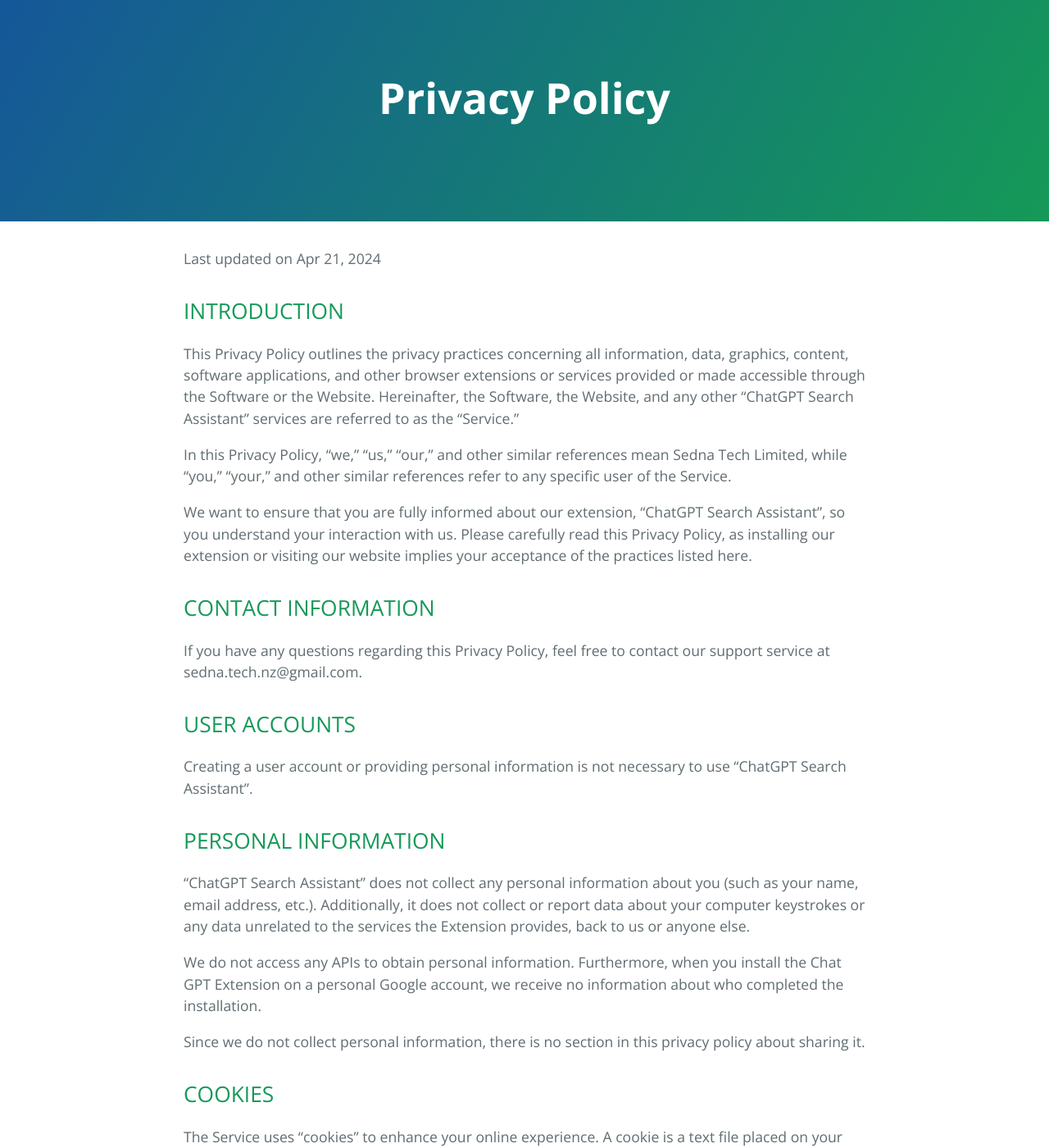
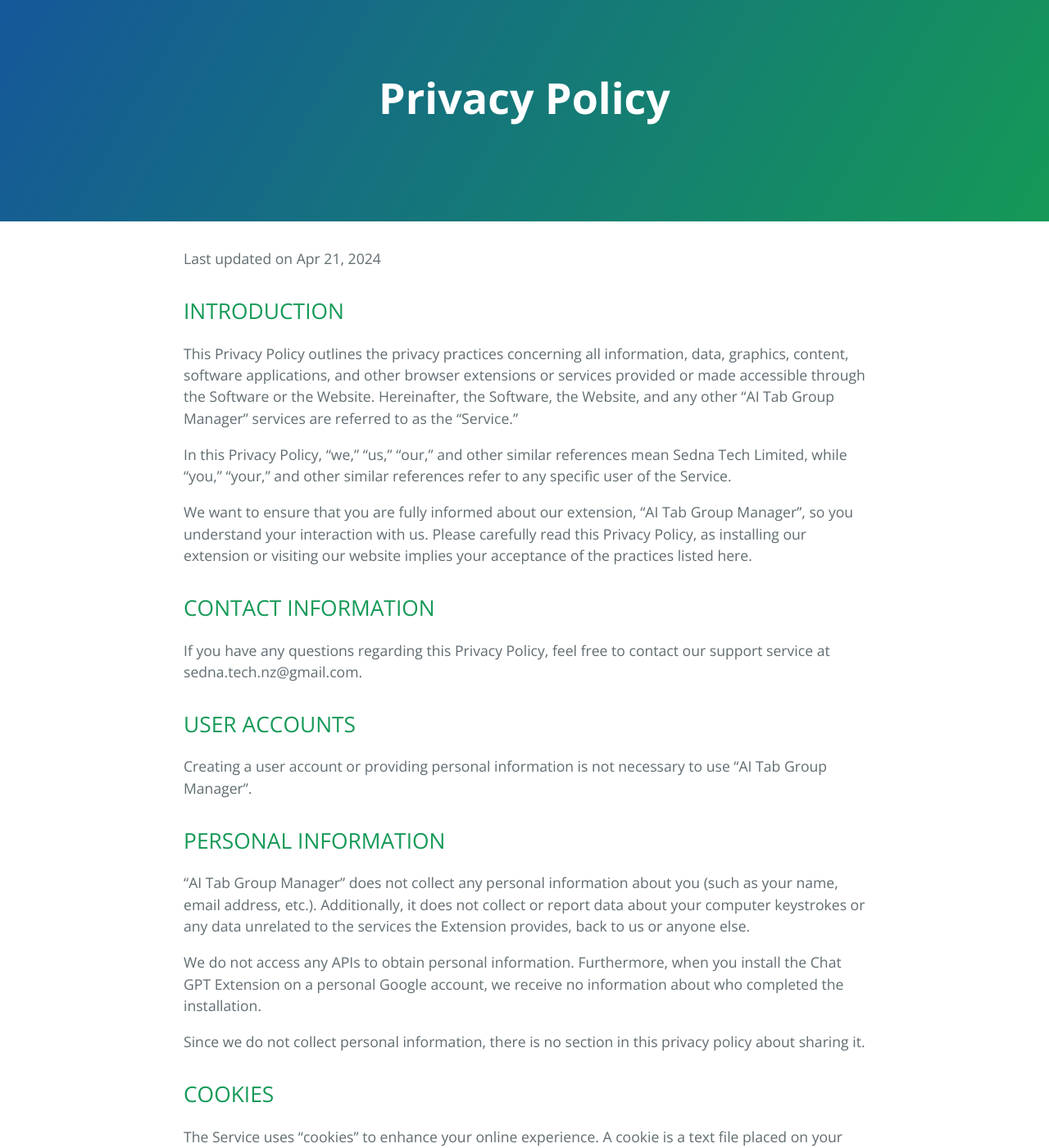
Before and after one commit to sedna-tech/aliexpress-coupons-finder, a Jekyll site: the page built from privacy-policy.md, in a window 1280 px wide and 1400 px high. Shown: the whole window at 82% size. Built offline with Jekyll 4.4.1, drawn with Linux system fonts in a browser that asks for light colours; the repository's description, which GitHub fills in, is left out; some of the changed text lies outside the part shown.

Commit message:
feat: replace title for AI Tab Group Manager

```diff
--- a/privacy-policy.md
+++ b/privacy-policy.md
@@ -8,11 +8,11 @@ Last updated on Apr 21, 2024
 
 ## INTRODUCTION
 
-This Privacy Policy outlines the privacy practices concerning all information, data, graphics, content, software applications, and other browser extensions or services provided or made accessible through the Software or the Website. Hereinafter, the Software, the Website, and any other “ChatGPT Search Assistant” services are referred to as the “Service.”
+This Privacy Policy outlines the privacy practices concerning all information, data, graphics, content, software applications, and other browser extensions or services provided or made accessible through the Software or the Website. Hereinafter, the Software, the Website, and any other “AI Tab Group Manager” services are referred to as the “Service.”
 
 In this Privacy Policy, “we,” “us,” “our,” and other similar references mean Sedna Tech Limited, while “you,” “your,” and other similar references refer to any specific user of the Service.
 
-We want to ensure that you are fully informed about our extension, “ChatGPT Search Assistant”, so you understand your interaction with us. Please carefully read this Privacy Policy, as installing our extension or visiting our website implies your acceptance of the practices listed here.
+We want to ensure that you are fully informed about our extension, “AI Tab Group Manager”, so you understand your interaction with us. Please carefully read this Privacy Policy, as installing our extension or visiting our website implies your acceptance of the practices listed here.
 
 ## CONTACT INFORMATION
 
@@ -20,11 +20,11 @@ If you have any questions regarding this Privacy Policy, feel free to contact ou
 
 ## USER ACCOUNTS
 
-Creating a user account or providing personal information is not necessary to use “ChatGPT Search Assistant”.
+Creating a user account or providing personal information is not necessary to use “AI Tab Group Manager”.
 
 ## PERSONAL INFORMATION
 
-“ChatGPT Search Assistant” does not collect any personal information about you (such as your name, email address, etc.). Additionally, it does not collect or report data about your computer keystrokes or any data unrelated to the services the Extension provides, back to us or anyone else.
+“AI Tab Group Manager” does not collect any personal information about you (such as your name, email address, etc.). Additionally, it does not collect or report data about your computer keystrokes or any data unrelated to the services the Extension provides, back to us or anyone else.
 
 We do not access any APIs to obtain personal information. Furthermore, when you install the Chat GPT Extension on a personal Google account, we receive no information about who completed the installation.
 
@@ -38,7 +38,7 @@ Most web browsers automatically accept cookies, but you can typically adjust you
 
 ## DATA
 
-“ChatGPT Search Assistant” uses local storage to save the user’s settings. All data are stored offline in your browser.
+“AI Tab Group Manager” uses local storage to save the user’s settings. All data are stored offline in your browser.
 
 To enable us to provide you with new powerful ChatGPT features, we need your permission to access the following information:
 
@@ -55,7 +55,7 @@ We prioritize the protection of children while using the internet. We believe pa
 
 ## CHANGES TO THIS PRIVACY POLICY
 
-“ChatGPT Search Assistant” reserves the right to update this privacy policy at any time. When we do, we will update the date at the bottom of this page and send you an email.
+“AI Tab Group Manager” reserves the right to update this privacy policy at any time. When we do, we will update the date at the bottom of this page and send you an email.
 
 We encourage users to frequently check this page for any changes to stay informed about how we protect the personal information we collect. You acknowledge and agree that it is your responsibility to review this privacy policy periodically and be aware of modifications.
 
```
